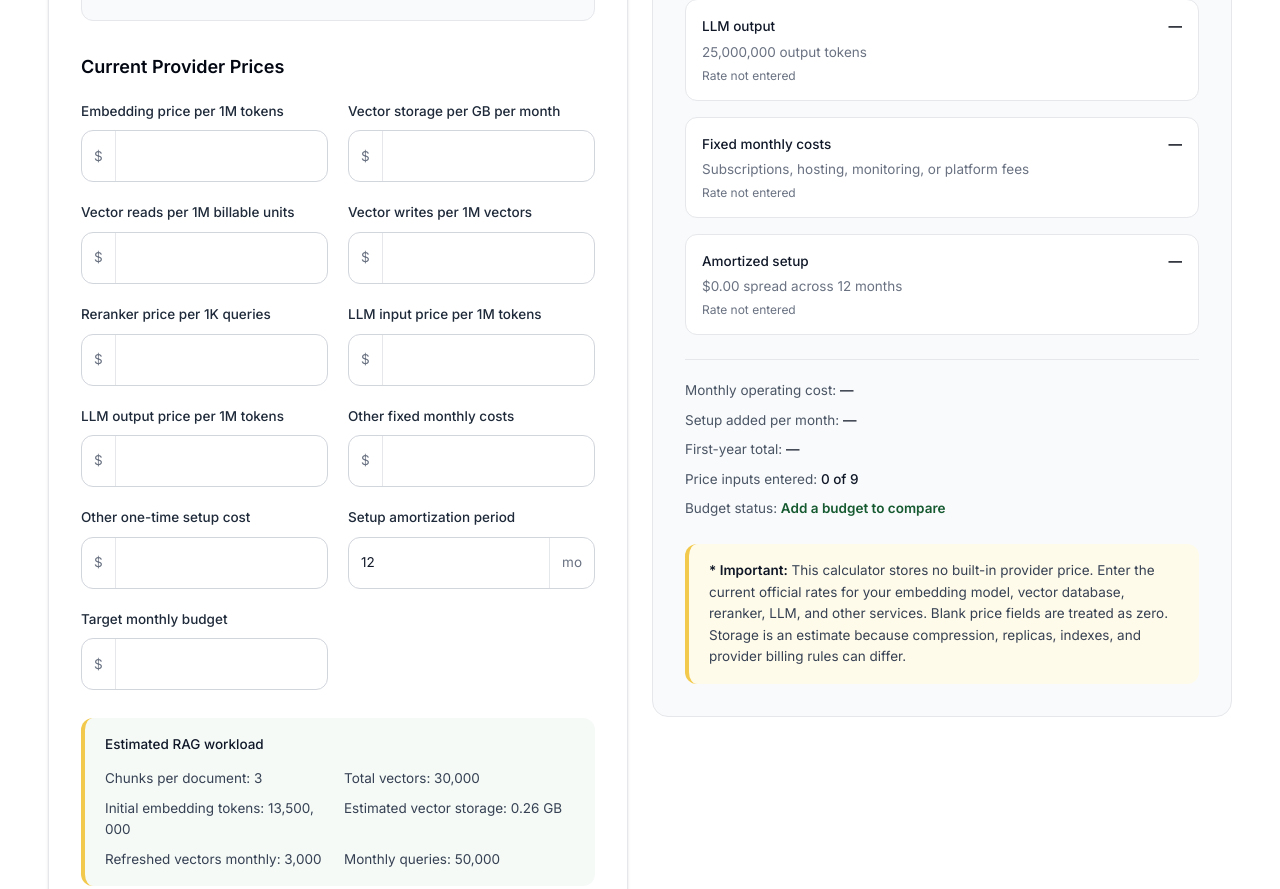
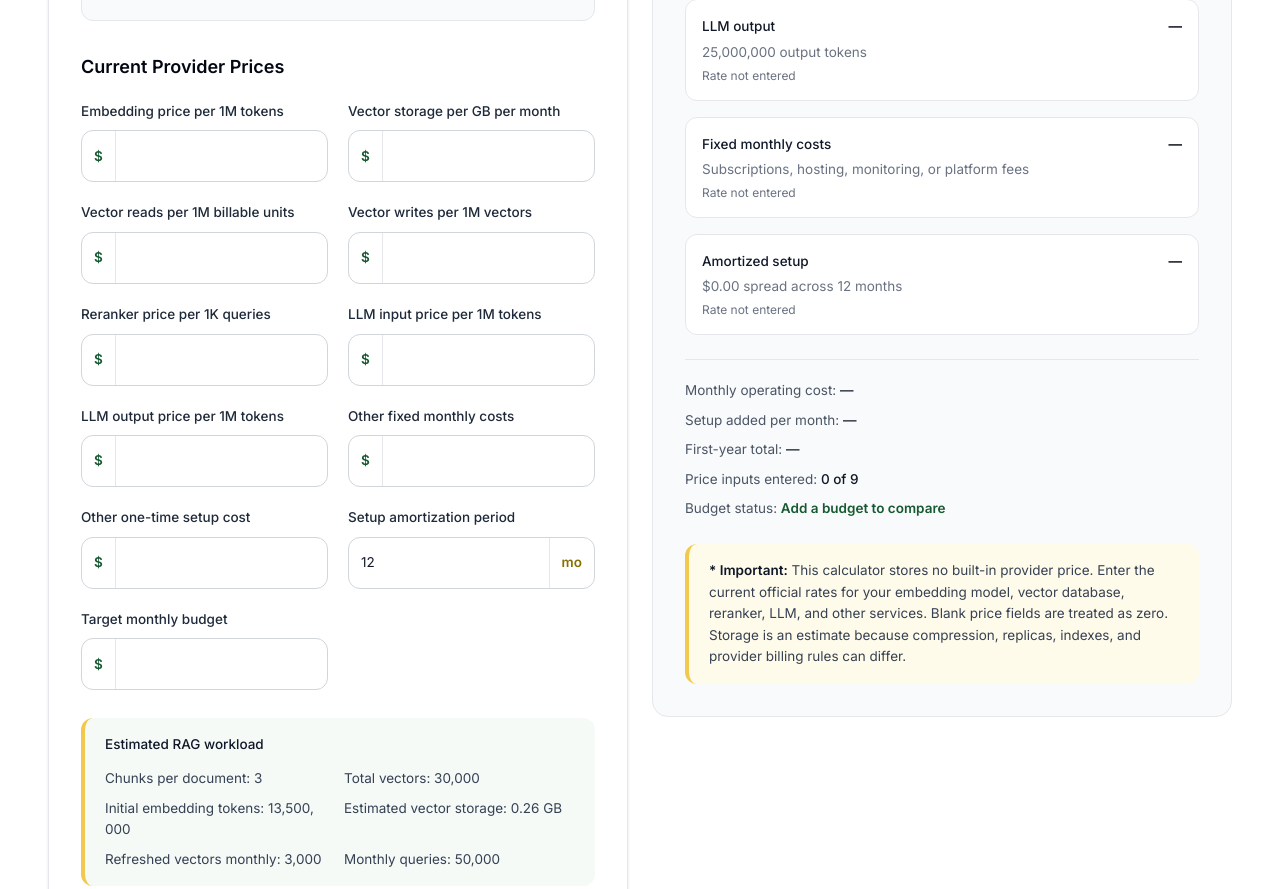
Before and after one commit to vaarunsonawwane-ops/beeija, a Next.js app: page /tools/rag-cost-calculator in a window 1280 px wide. Shown: the part 1700-2589 px from the top of the page. Built offline with nearby package versions, Linux system fonts and the light colour scheme.

Commit message:
Update BeeijaNumberField.tsx

```diff
--- a/app/components/BeeijaNumberField.tsx
+++ b/app/components/BeeijaNumberField.tsx
@@ -3,6 +3,7 @@
 import {
   useId,
   type ChangeEvent,
+  type ReactNode,
 } from "react";
 
 type BeeijaNumberFieldProps = {
@@ -12,8 +13,8 @@ type BeeijaNumberFieldProps = {
   min?: string;
   max?: string;
   step?: string;
-  prefix?: string;
-  suffix?: string;
+  prefix?: ReactNode;
+  suffix?: ReactNode;
   disabled?: boolean;
 };
 
@@ -44,7 +45,7 @@ export default function BeeijaNumberField({
         }`}
       >
         {prefix ? (
-          <span className="flex shrink-0 items-center border-r border-gray-200 px-3 text-sm text-gray-500">
+          <span className="flex shrink-0 items-center border-r border-gray-200 px-3 text-sm font-semibold text-[var(--green)]">
             {prefix}
           </span>
         ) : null}
@@ -65,7 +66,7 @@ export default function BeeijaNumberField({
         />
 
         {suffix ? (
-          <span className="flex shrink-0 items-center whitespace-nowrap border-l border-gray-200 px-3 text-sm text-gray-500">
+          <span className="flex shrink-0 items-center whitespace-nowrap border-l border-gray-200 px-3 text-sm font-semibold text-[var(--yellow-dark)]">
             {suffix}
           </span>
         ) : null}
```
